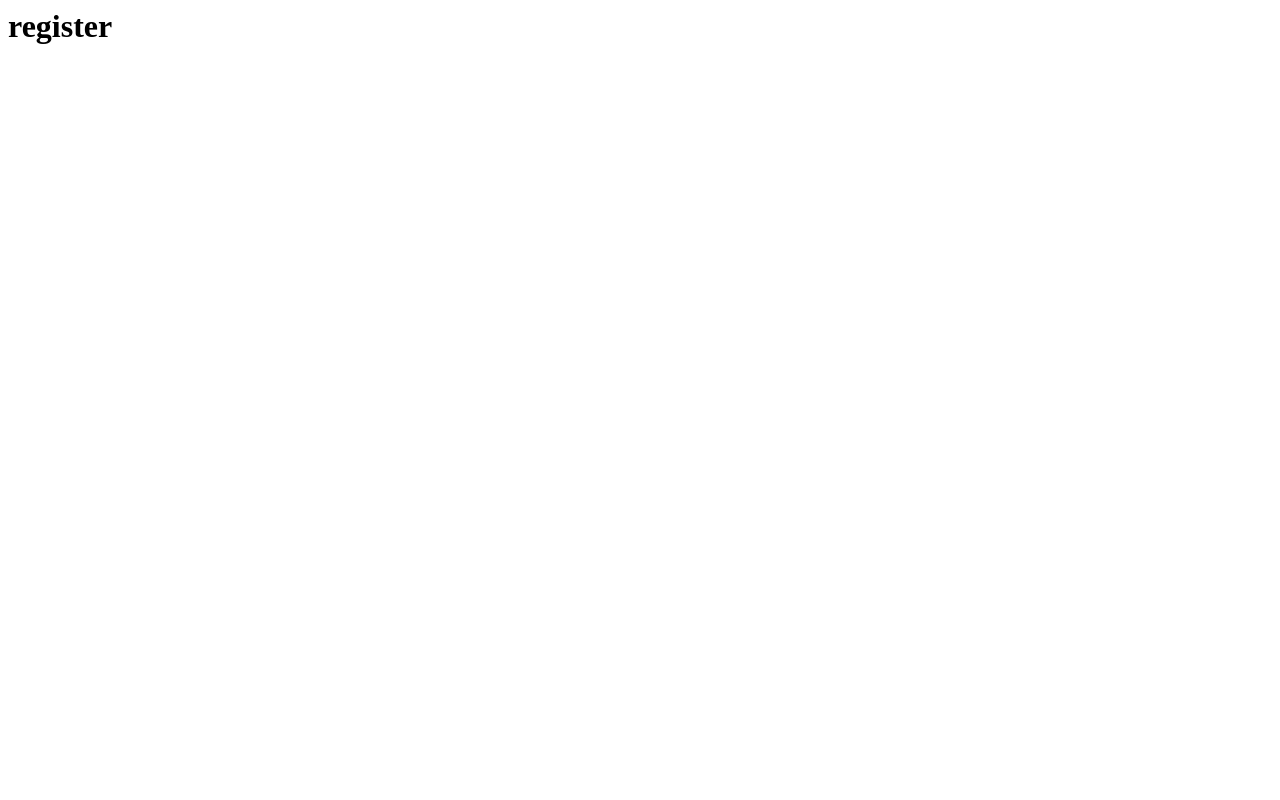
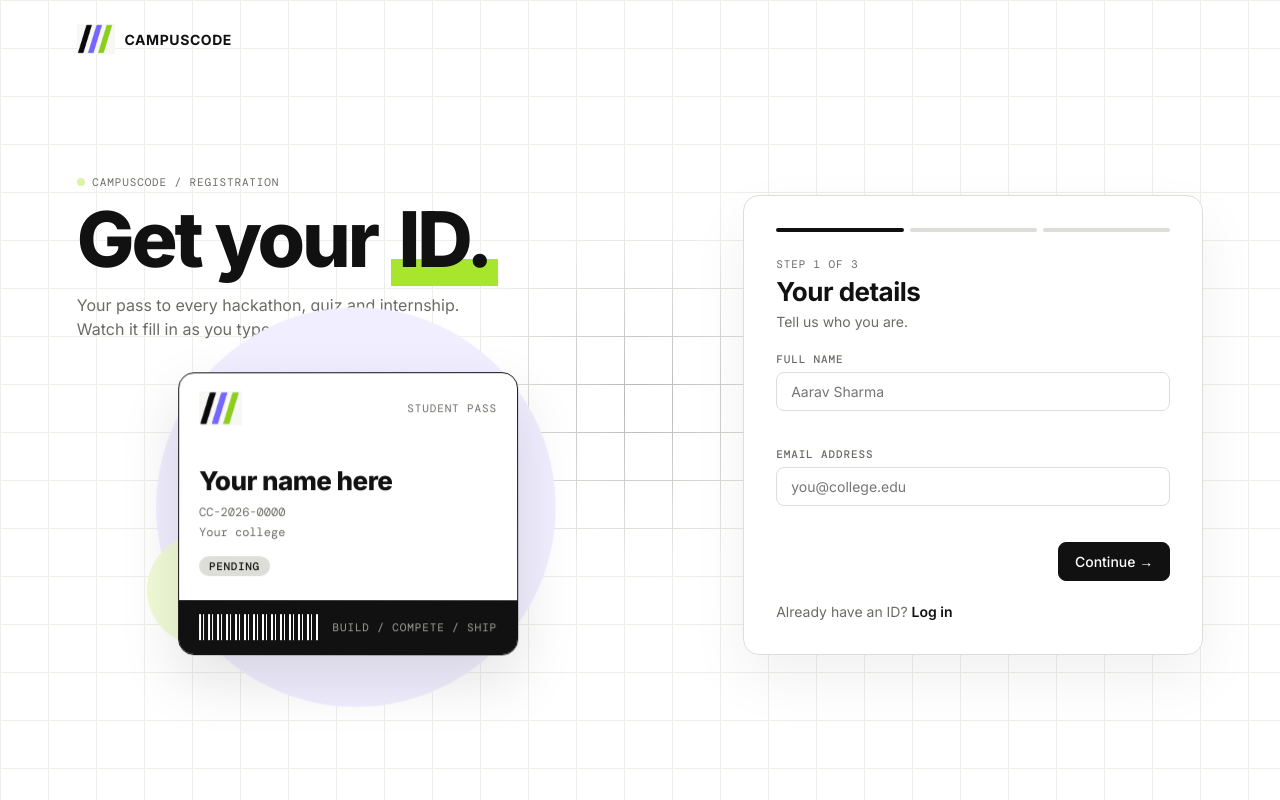
Before and after one commit to ghatakeshubhra28-ops/campuscode-rebuild-26-round2, a Flask app: page /register in a window 1280 px wide. Before the commit the page is almost empty. Run offline with Flask 3, Linux system fonts and the light colour scheme.

Commit message:
Fix routes and fill register page

```diff
--- a/app.py
+++ b/app.py
@@ -1,4 +1,4 @@
-from flask import Flask, render_template
+from flask import Flask, render_template, redirect
 
 app = Flask(__name__, static_folder="public", static_url_path="")
 
@@ -20,11 +20,11 @@ def dashboard():
 
 @app.route("/student/events")
 def events():
-    return render_template("events.html")
+    return redirect("/student#events")
 
 @app.route("/student/my-events")
 def my_events():
-    return render_template("my_events.html")
+    return redirect("/student#my-events")
 
 if __name__ == "__main__":
     app.run(debug=True)
--- a/templates/register.html
+++ b/templates/register.html
@@ -1 +1,111 @@
-<h1>register</h1>
+{% extends "base.html" %}
+{% block title %}Get your ID | CampusCode{% endblock %}
+{% block css %}<link rel="stylesheet" href="/css/auth.css">{% endblock %}
+
+{% block content %}
+<main class="auth spot">
+  <a href="/" class="auth-brand"><img src="/img/campuscode-logo.png" alt="CampusCode"> CAMPUSCODE</a>
+
+  <section class="auth-left reveal">
+    <p class="label"><span class="live-dot"></span> CampusCode / Registration</p>
+    <h1>Get your <span class="mark">ID.</span></h1>
+    <p class="sub">Your pass to every hackathon, quiz and internship. Watch it fill in as you type.</p>
+
+    <div class="auth-stage">
+      <div class="idcard" id="card">
+        <div class="idcard-top">
+          <img src="/img/campuscode-logo.png" alt="CampusCode">
+          <span class="label">Student pass</span>
+        </div>
+        <div class="idcard-body">
+          <div class="idcard-name" id="cardName">Your name here</div>
+          <div class="idcard-id" id="cardId">CC-2026-0000</div>
+          <div class="idcard-id" id="cardCollege">Your college</div>
+          <span class="idcard-chip pending" id="cardChip">PENDING</span>
+        </div>
+        <div class="idcard-bar">
+          <div class="bars"></div>
+          <span class="label">Build / Compete / Ship</span>
+        </div>
+        <div class="stamp">VERIFIED</div>
+      </div>
+    </div>
+  </section>
+
+  <section class="panel reveal">
+    <div class="progress">
+      <span class="seg on" data-seg="1"></span>
+      <span class="seg" data-seg="2"></span>
+      <span class="seg" data-seg="3"></span>
+    </div>
+
+    <div class="pane active" data-step="1">
+      <p class="label">Step 1 of 3</p>
+      <h2>Your details</h2>
+      <p class="hint">Tell us who you are.</p>
+      <div class="field">
+        <label for="name">Full name</label>
+        <input class="input" id="name" placeholder="Aarav Sharma" autocomplete="off">
+        <p class="err" id="err-name"></p>
+      </div>
+      <div class="field">
+        <label for="email">Email address</label>
+        <input class="input" id="email" type="email" placeholder="you@college.edu">
+        <p class="err" id="err-email"></p>
+      </div>
+      <div class="row"><span></span><button class="btn" id="next1">Continue &rarr;</button></div>
+    </div>
+
+    <div class="pane" data-step="2">
+      <p class="label">Step 2 of 3</p>
+      <h2>Your account</h2>
+      <p class="hint">Role: student.</p>
+      <div class="field">
+        <label for="college">College</label>
+        <input class="input" id="college" placeholder="VIT Pune" autocomplete="off">
+        <p class="err" id="err-college"></p>
+      </div>
+      <div class="field">
+        <label for="password">Password</label>
+        <div class="pw">
+          <input class="input" id="password" type="password" placeholder="At least 8 characters">
+          <button type="button" id="togglePw">Show</button>
+        </div>
+        <p class="err" id="err-password"></p>
+      </div>
+      <label class="check"><input type="checkbox" id="age"> I confirm that I am 18 years or older.</label>
+      <p class="err" id="err-age"></p>
+      <div class="row">
+        <button class="btn ghost" id="back2">&larr; Back</button>
+        <button class="btn" id="next2">Send code &rarr;</button>
+      </div>
+    </div>
+
+    <div class="pane" data-step="3">
+      <p class="label">Step 3 of 3</p>
+      <h2>Verify your email</h2>
+      <p class="hint">We sent a 6-digit code (demo: any 6 digits work).</p>
+      <div class="otp">
+        <input maxlength="1" inputmode="numeric"><input maxlength="1" inputmode="numeric"><input maxlength="1" inputmode="numeric">
+        <input maxlength="1" inputmode="numeric"><input maxlength="1" inputmode="numeric"><input maxlength="1" inputmode="numeric">
+      </div>
+      <p class="err" id="err-otp"></p>
+      <div class="row">
+        <button class="btn ghost" id="back3">&larr; Back</button>
+        <button class="btn" id="verify">Verify and issue ID</button>
+      </div>
+    </div>
+
+    <div class="pane" data-step="4">
+      <p class="label">All set</p>
+      <h2>Your ID is issued</h2>
+      <p class="hint" id="doneText">Welcome to the arena.</p>
+      <a class="btn" href="/login">Go to login &rarr;</a>
+    </div>
+
+    <p class="auth-foot">Already have an ID? <a class="sweep" href="/login">Log in</a></p>
+  </section>
+</main>
+{% endblock %}
+
+{% block js %}<script src="/js/register.js"></script>{% endblock %}
```
